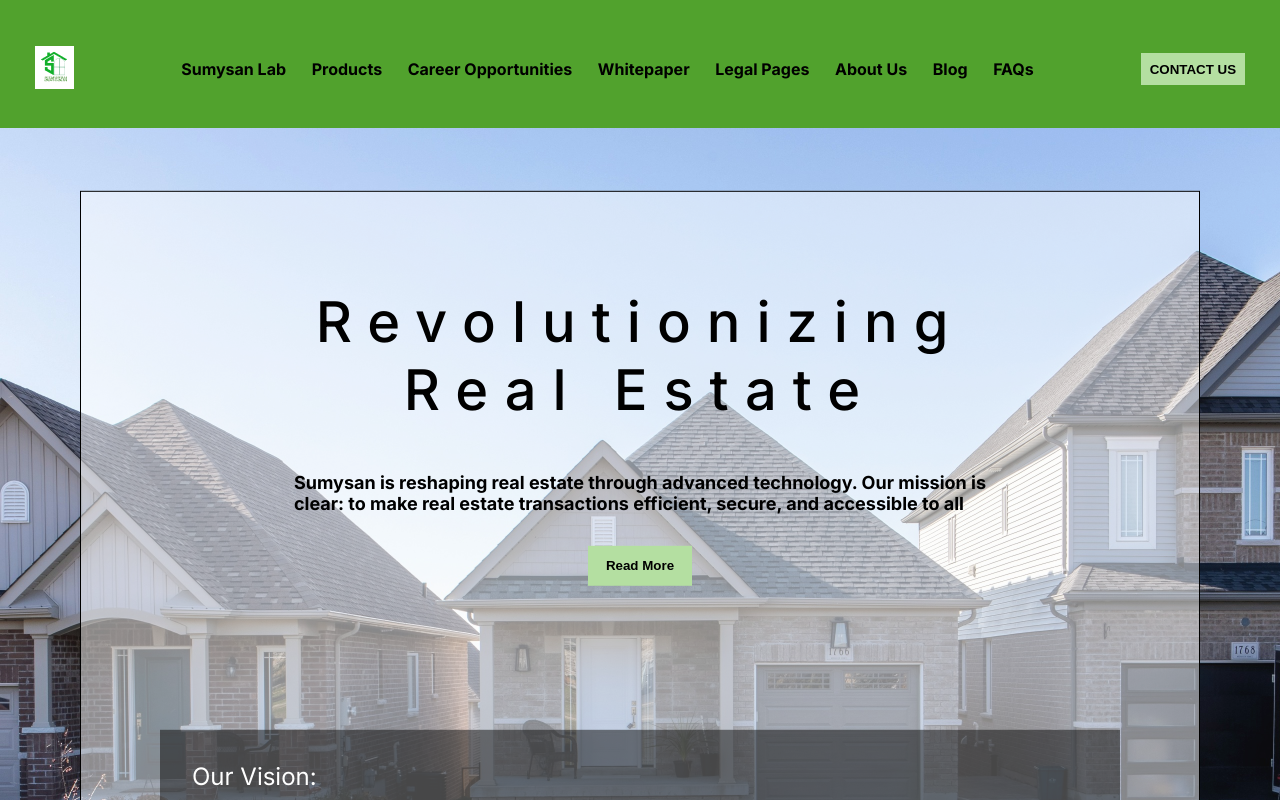
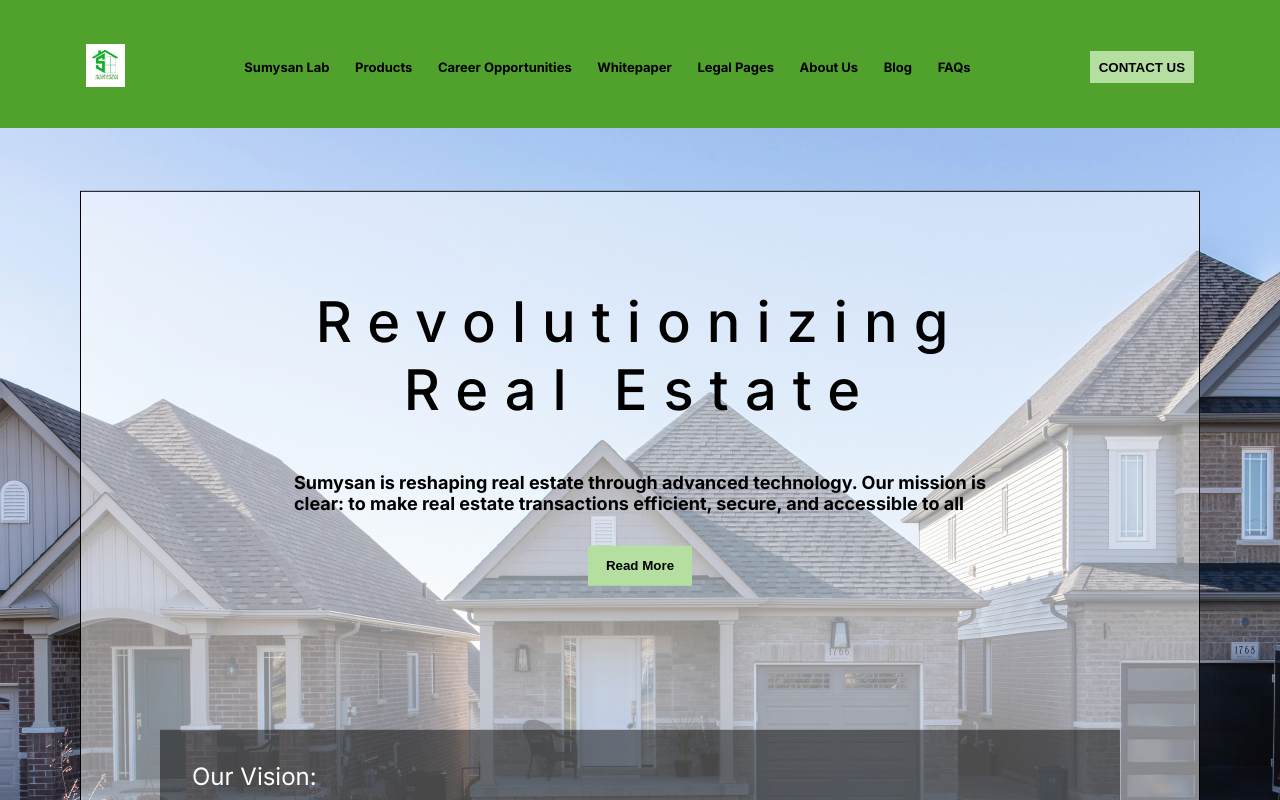
Before and after one commit to SumySan-Homex/Sumysan, a Next.js app: page / in a window 1280 px wide. Shown: the top 800 px of the page. Built offline with nearby package versions, Linux system fonts and the light colour scheme.

Commit message:
:lipstick: Update style file

```diff
--- a/components/Navbar.tsx
+++ b/components/Navbar.tsx
@@ -43,7 +43,7 @@ const Navbar = () => {
       <div className={styles.navbar}>
         <div className={styles.navcontent}>
           <div className={styles.logo}>
-            <Image src={logo} alt="logo" />
+            <Image className={styles.logo} src={logo} alt="logo" />
           </div>
 
           <div>
--- a/styles/navbar.module.css
+++ b/styles/navbar.module.css
@@ -3,6 +3,10 @@
   height: 8rem;
   border-radius: 1px solid red;
   background-color: #51a22d;
+}
+
+.logo {
+  margin-left: 1.4rem;
 }
 
 .navcontent {
@@ -23,6 +27,7 @@
 .navlist {
   margin: 0.8rem;
   font-weight: bold;
+  font-size: small;
 }
 
 .contact {
@@ -32,4 +37,5 @@
   border: 1px solid transparent;
   font-weight: bold;
   text-transform: uppercase;
+  margin-right: 2.8rem;
 }
```
